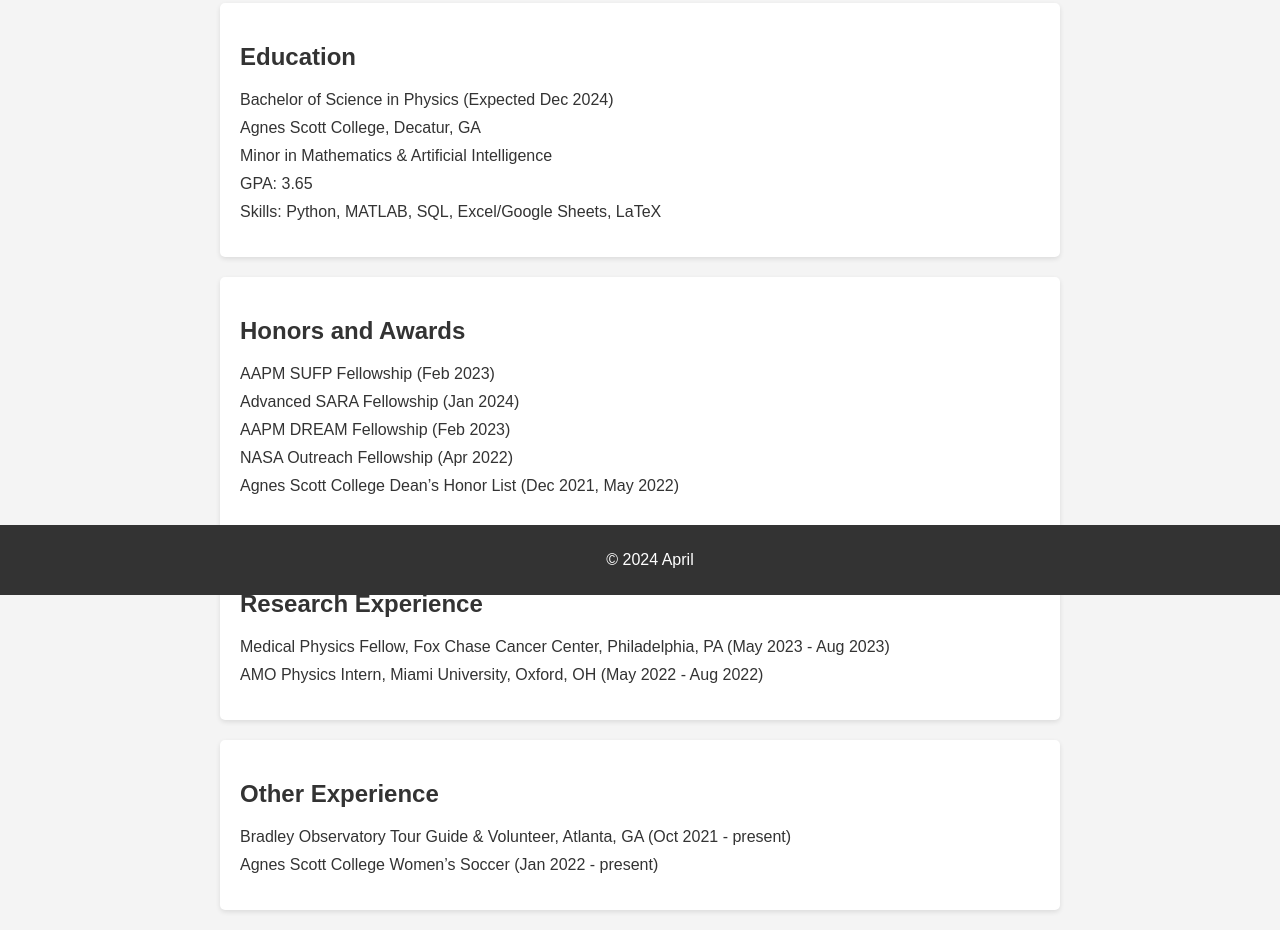
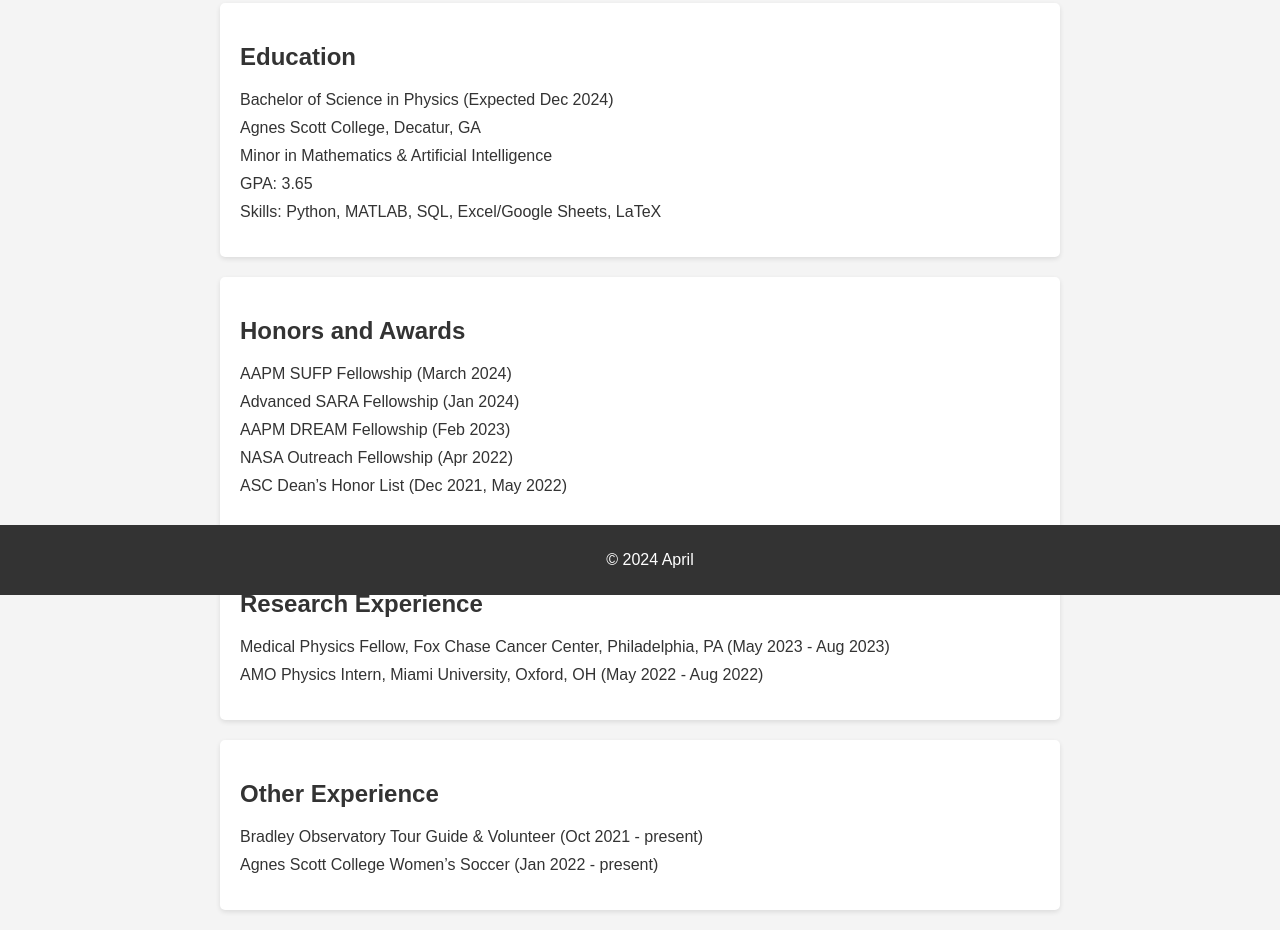
Before and after one commit to felsov/felsov.github.io, a plain HTML site: page mainpage.html in a window 1280 px wide. Shown: the part 205-1135 px from the top of the page. Drawn offline with Linux system fonts and the light colour scheme.

Commit message:
Update mainpage.html

```diff
--- a/mainpage.html
+++ b/mainpage.html
@@ -69,11 +69,11 @@
 <section id="honors">
     <h2>Honors and Awards</h2>
     <ul>
-        <li>AAPM SUFP Fellowship (Feb 2023)</li>
+        <li>AAPM SUFP Fellowship (March 2024)</li>
         <li>Advanced SARA Fellowship (Jan 2024)</li>
         <li>AAPM DREAM Fellowship (Feb 2023)</li>
         <li>NASA Outreach Fellowship (Apr 2022)</li>
-        <li>Agnes Scott College Dean’s Honor List (Dec 2021, May 2022)</li>
+        <li>ASC Dean’s Honor List (Dec 2021, May 2022)</li>
     </ul>
 </section>
 
@@ -88,7 +88,7 @@
 <section id="other">
     <h2>Other Experience</h2>
     <ul>
-        <li>Bradley Observatory Tour Guide & Volunteer, Atlanta, GA (Oct 2021 - present)</li>
+        <li>Bradley Observatory Tour Guide & Volunteer (Oct 2021 - present)</li>
         <li>Agnes Scott College Women’s Soccer (Jan 2022 - present)</li>
     </ul>
 </section>
```
